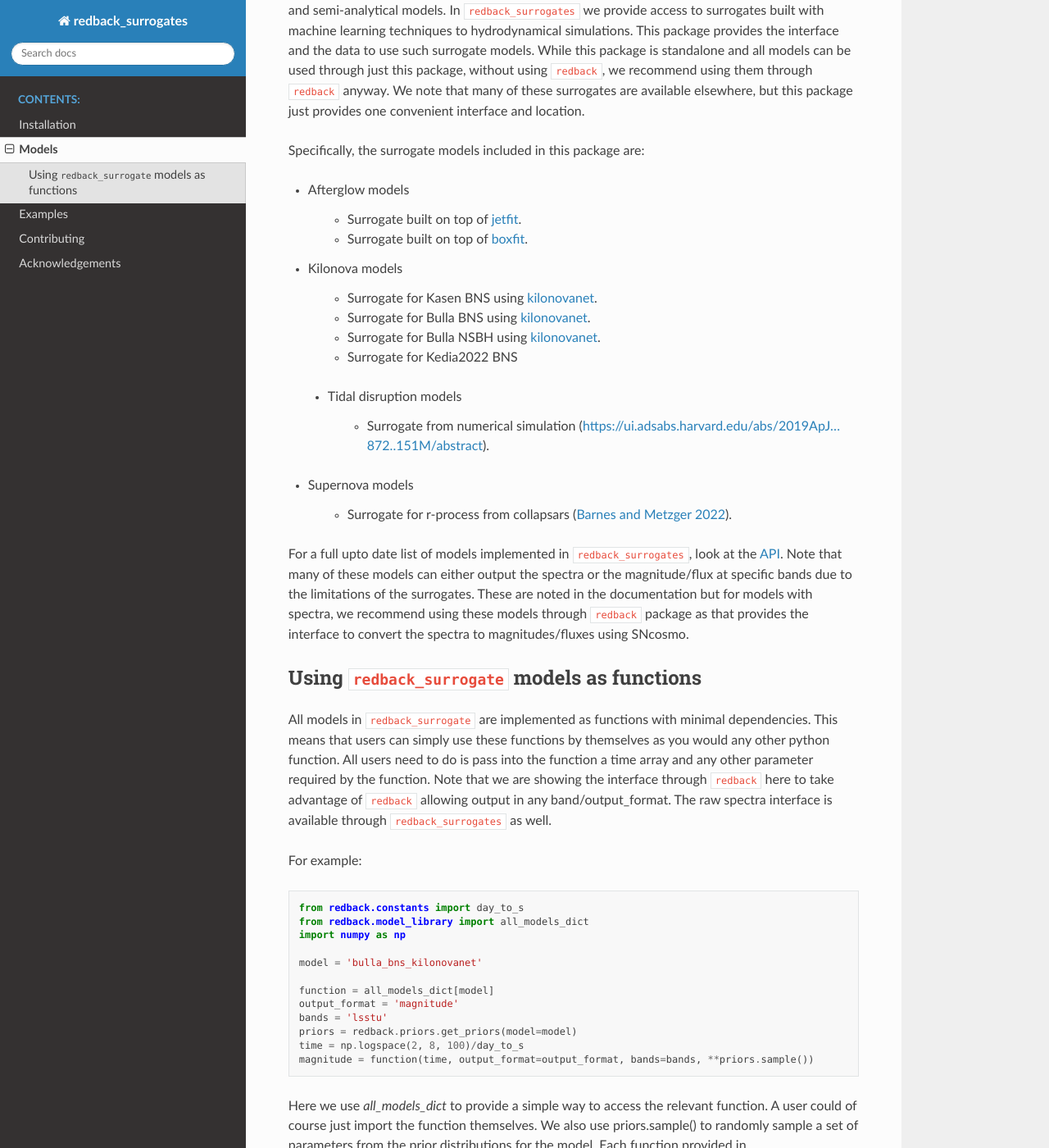
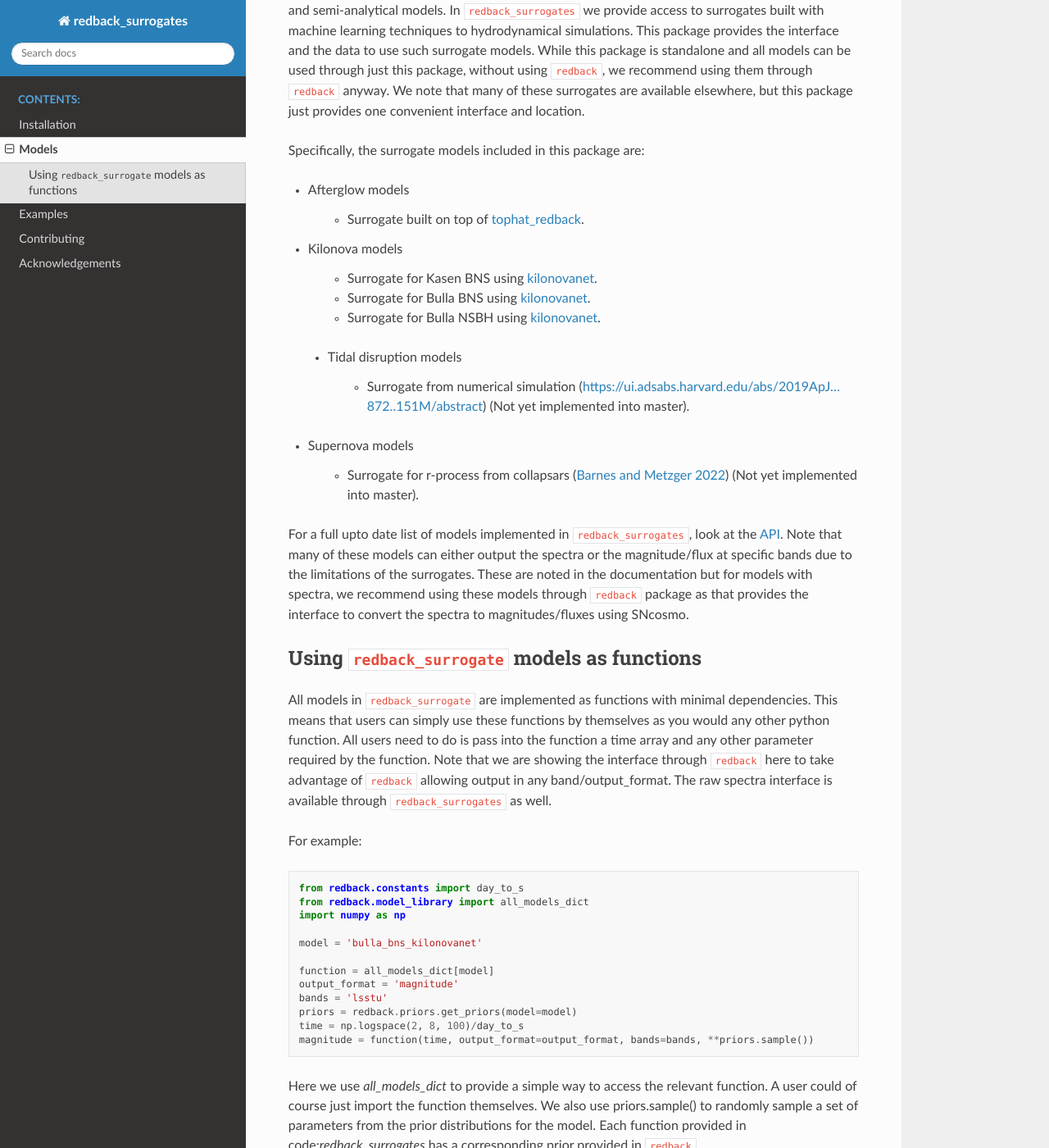
Before and after one commit to nikhil-sarin/redback_surrogates, a Sphinx documentation site: the page built from docs/models.txt, in a window 1280 px wide and 1400 px high, scrolled down 208 px. Shown: the whole window at 82% size. Built offline with Sphinx 7.4.7 and the Read the Docs theme 2.0.0, drawn with Linux system fonts in a browser that asks for light colours; some of the changed text lies outside the part shown.

Commit message:
Update to docs

```diff
--- a/docs/contributing.txt
+++ b/docs/contributing.txt
@@ -2,7 +2,7 @@
 Contributing
 ============
 
-Redback is currently in alpha with a paper in preparation.
+Redback is currently at version 1.0, i.e., the version that accompanies the Redback paper.
 If you are interested in contributing please join the :code:`redback` `slack <https://join.slack.com/t/slack-23u4492/shared_invite/zt-14y9q1qmo-VRmc8ZxHzB3u~dB3Wi6pjw>`_.
 All contributors at the alpha stage will be invited to be co-authors of the first paper.
 
--- a/docs/models.txt
+++ b/docs/models.txt
@@ -11,23 +11,21 @@ Specifically, the surrogate models included in this package are:
 
 - Afterglow models
 
-    - Surrogate built on top of `jetfit <https://github.com/NYU-CAL/JetFit>`_.
-    - Surrogate built on top of `boxfit <https://cosmo.nyu.edu/afterglowlibrary/index.html>`_.
+    - Surrogate built on top of `tophat_redback <https://redback.readthedocs.io/en/latest/api/redback.transient_models.afterglow_models.tophat_redback.html#redback.transient_models.afterglow_models.tophat_redback>`_.
 
 - Kilonova models
 
     - Surrogate for Kasen BNS using `kilonovanet <https://github.com/klukosiute/kilonovanet>`_.
     - Surrogate for Bulla BNS using `kilonovanet <https://github.com/klukosiute/kilonovanet>`_.
     - Surrogate for Bulla NSBH using `kilonovanet <https://github.com/klukosiute/kilonovanet>`_.
-    - Surrogate for Kedia2022 BNS
 
  - Tidal disruption models
 
-    - Surrogate from numerical simulation (`<https://ui.adsabs.harvard.edu/abs/2019ApJ...872..151M/abstract>`_).
+    - Surrogate from numerical simulation (`<https://ui.adsabs.harvard.edu/abs/2019ApJ...872..151M/abstract>`_) (Not yet implemented into master).
 
 - Supernova models
 
-    - Surrogate for r-process from collapsars (`Barnes and Metzger 2022 <https://ui.adsabs.harvard.edu/abs/2022ApJ...939L..29B/abstract>`_).
+    - Surrogate for r-process from collapsars (`Barnes and Metzger 2022 <https://ui.adsabs.harvard.edu/abs/2022ApJ...939L..29B/abstract>`_) (Not yet implemented into master).
 
 For a full upto date list of models implemented in :code:`redback_surrogates`, look at the `API <https://redback_surrogates.readthedocs.io/en/latest/>`_.
 Note that many of these models can either output the spectra or the magnitude/flux at specific bands due to the limitations of the surrogates. These are noted in the documentation but for models with spectra,
```
Also changed, not shown: other parts of docs/models.txt (+1 -1 lines), docs/installation.txt (+0 -8 lines).
